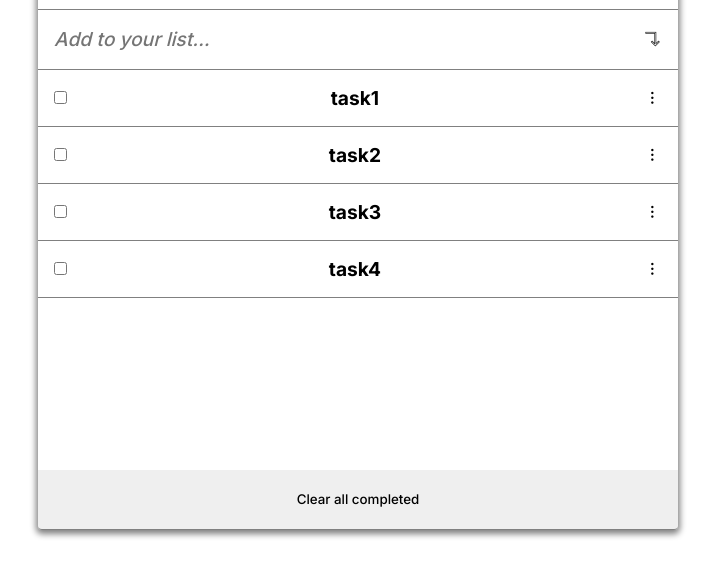
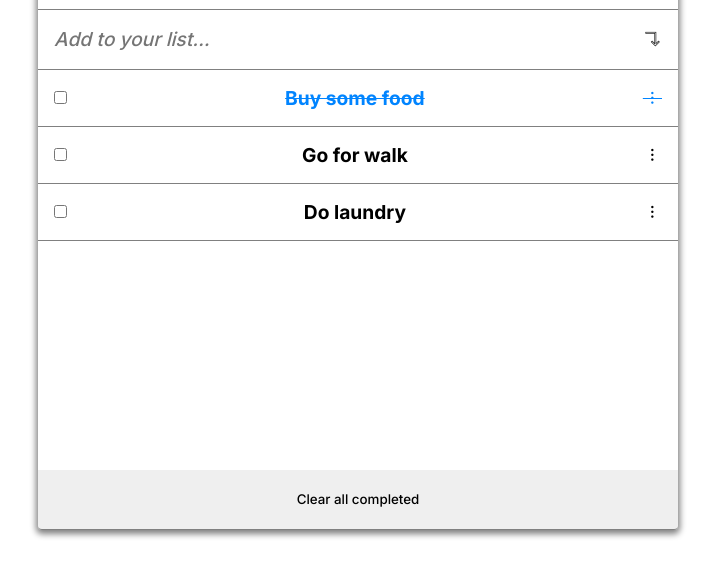
Before and after one commit to victormc13/To-Do-List, a website built with webpack: page src/index.html in a window 1280 px wide. Shown: the part 170-746 px from the top of the page, without its empty margins (282-997 px from the left). Built offline with nearby package versions, Linux system fonts and the light colour scheme.

Commit message:
Add the ToDo list structure and the renderTasks arrow function

```diff
--- a/src/index.js
+++ b/src/index.js
@@ -1,51 +1,53 @@
-import './style.css';
+import '../src/style.css';
 
 const tasks = [
-  { description: 'task1', completed: false, index: 1 },
-  { description: 'task2', completed: false, index: 2 },
-  { description: 'task3', completed: false, index: 3 },
-  { description: 'task4', completed: false, index: 4 },
+  {
+    description: "Buy some food",
+    completed: true,
+    index: 1,
+  },
+  {
+    description: "Go for walk",
+    completed: false,
+    index: 2,
+  },
+  {
+    description: "Do laundry",
+    completed: false,
+    index: 3,
+  },
 ];
 
-const createTaskItem = (task) => {
-  const li = document.createElement('li');
-  li.classList.add('task-item', 'flex-row');
+const renderTasks = () => {
+  const taskContainer = document.querySelector(".task-container");
+  taskContainer.innerHTML = "";
 
-  const checkbox = document.createElement('input');
-  checkbox.type = 'checkbox';
-  checkbox.addEventListener('change', () => {
-    if (checkbox.checked === true) {
-      li.classList.add('task-completed');
-      task.completed = true;
-    } else {
-      li.classList.remove('task-completed');
-      task.completed = false;
-    }
-  });
-
-  li.appendChild(checkbox);
-
-  const p = document.createElement('p');
-  p.textContent = task.description;
-  li.appendChild(p);
-
-  const icon = document.createElement('i');
-  icon.classList.add('las', 'la-ellipsis-v', 'btn');
-  li.appendChild(icon);
-
-  return li;
-};
-
-const iterateTask = (tasks) => {
-  const tasksContainer = document.querySelector('.task-container');
+  tasks.sort((a, b) => a.index - b.index);
 
   tasks.forEach((task) => {
-    const taskItem = createTaskItem(task);
-    tasksContainer.appendChild(taskItem);
+    const taskItem = document.createElement("li");
+    taskItem.classList.add("task-item", "flex-row");
+
+    if (task.completed) {
+      taskItem.classList.add("task-completed");
+    }
+
+    const taskCheckbox = document.createElement("input");
+    taskCheckbox.type = "checkbox";
+    taskItem.appendChild(taskCheckbox);
+
+    const taskDescription = document.createElement("p");
+    taskDescription.innerText = task.description;
+    taskItem.appendChild(taskDescription);
+
+    const taskMenu = document.createElement("i");
+    taskMenu.classList.add("las", "la-ellipsis-v", "btn");
+    taskItem.appendChild(taskMenu);
+
+    taskContainer.appendChild(taskItem);
   });
-};
+}
 
-// Call iterateTask function after HTML has loaded
-window.addEventListener('DOMContentLoaded', () => {
-  iterateTask(tasks);
+window.addEventListener("load", () => {
+  renderTasks();
 });
```
Also changed, not shown: dist/index.html, dist/main.js.
